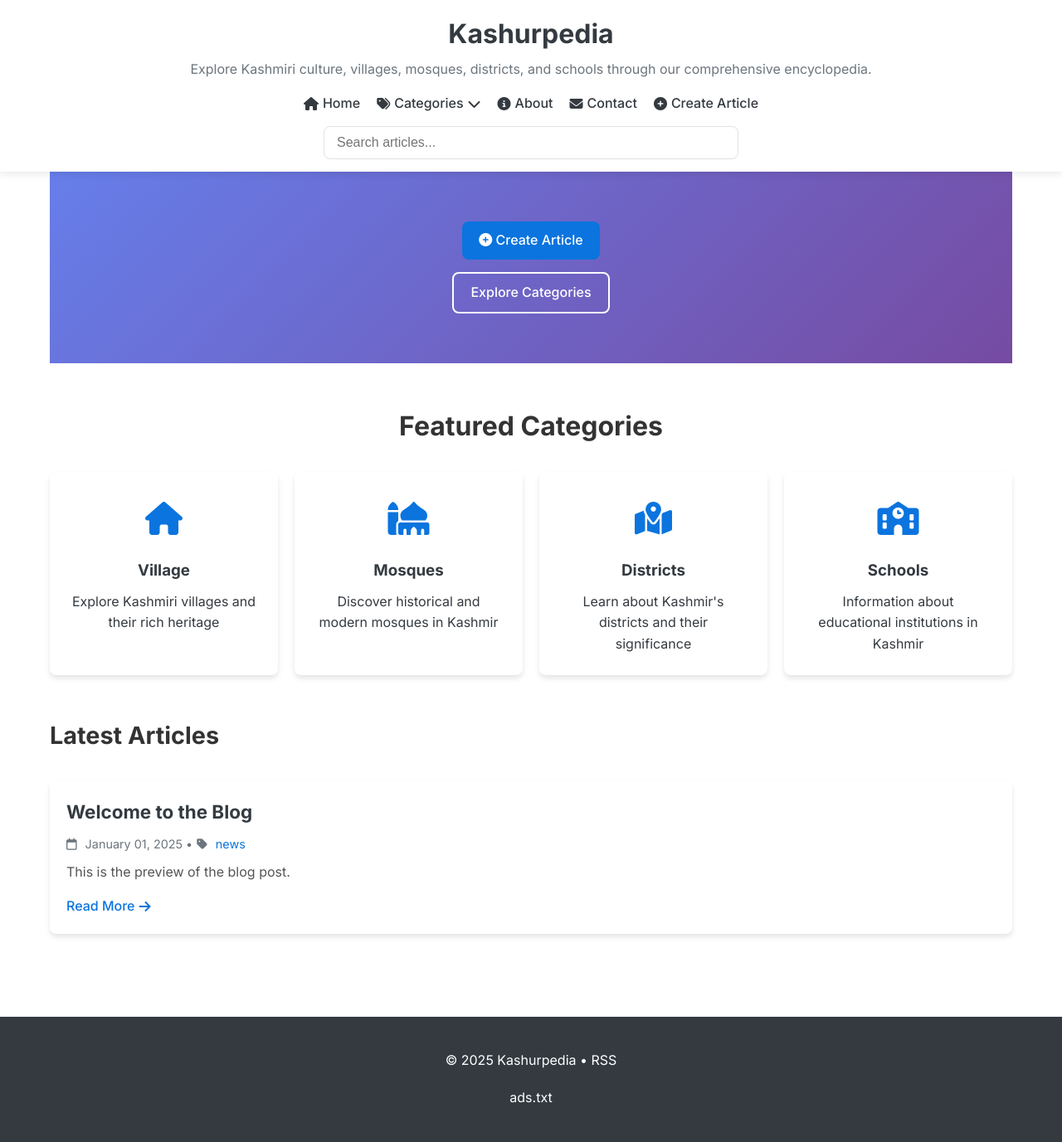
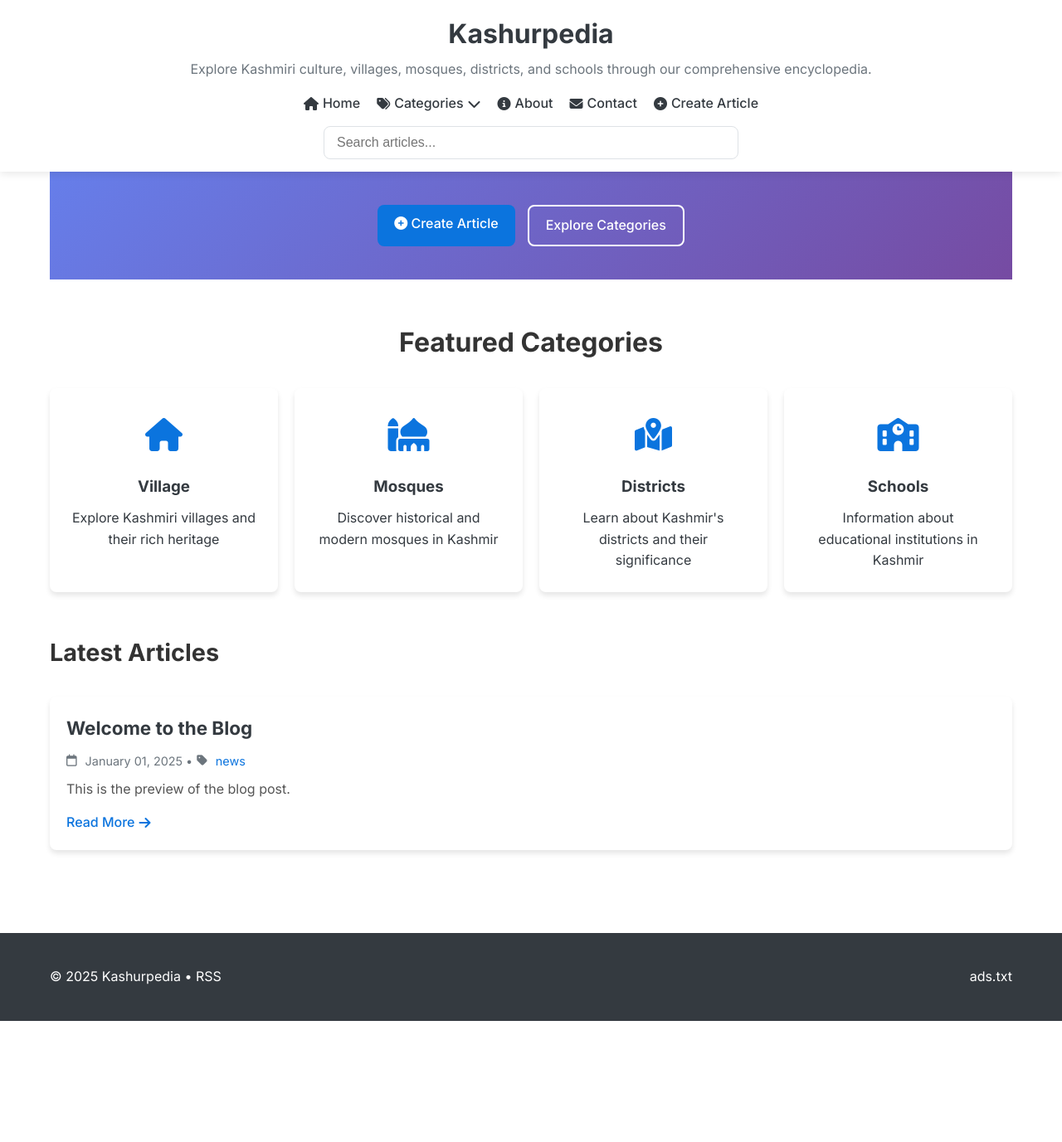
Before and after one commit to itzfew/kashur-koam, a Jekyll site: the page built from index.html, in a window 1280 px wide. Shown: the whole page at 83% size. Built offline with Jekyll 4.4.1, drawn with Linux system fonts in a browser that asks for light colours; the list of posts is cut into pages by our own code; after the commit the page ends 1231 px from its top, so only the background shows below that.

Commit message:
Update style.css

```diff
--- a/assets/style.css
+++ b/assets/style.css
@@ -144,6 +144,33 @@ body {
   font-size: 1rem;
 }
 
+.search-results {
+  position: absolute;
+  top: 100%;
+  left: 0;
+  right: 0;
+  background: white;
+  border: 1px solid var(--border);
+  border-radius: var(--radius);
+  box-shadow: var(--shadow);
+  max-height: 300px;
+  overflow-y: auto;
+  z-index: 1000;
+  display: none;
+}
+
+.search-results a {
+  display: block;
+  padding: 10px 15px;
+  text-decoration: none;
+  color: var(--dark);
+  border-bottom: 1px solid var(--border);
+}
+
+.search-results a:hover {
+  background: var(--light);
+}
+
 .mobile-menu-toggle {
   display: none;
   background: none;
@@ -155,25 +182,18 @@ body {
   top: 20px;
 }
 
-
 /* Hero Section */
 .hero {
   background: linear-gradient(135deg, #667eea 0%, #764ba2 100%);
   color: white;
-  padding: 60px 0;
+  padding: 40px 0;
   margin-bottom: 40px;
   text-align: center;
 }
 
-.hero-content h1 {
-  font-size: 2.5rem;
-  margin-bottom: 15px;
-}
-
-.tagline {
-  font-size: 1.2rem;
-  margin-bottom: 25px;
-  opacity: 0.9;
+.hero-content {
+  display: flex;
+  justify-content: center;
 }
 
 .hero-actions {
@@ -660,13 +680,8 @@ body {
   .post-image {
     flex: 0 0 auto;
   }
-
-  .hero-content h1 {
-    font-size: 2rem;
-  }
 }
 
-/* Responsive Design for Header */
 @media (max-width: 768px) {
   .header-inner {
     padding: 15px 0;
@@ -681,9 +696,38 @@ body {
   }
 
   .main-nav {
+    display: none;
+    position: absolute;
+    top: 100%;
+    left: 0;
+    right: 0;
+    background: white;
+    box-shadow: 0 4px 10px rgba(0, 0, 0, 0.1);
+    padding: 15px;
+    z-index: 1000;
     flex-direction: column;
     gap: 10px;
     margin-bottom: 20px;
+  }
+
+  .main-nav.active {
+    display: flex;
+  }
+
+  .dropdown {
+    width: 100%;
+    text-align: center;
+  }
+
+  .dropdown-content {
+    position: static;
+    box-shadow: none;
+    display: none;
+    width: 100%;
+  }
+
+  .dropdown.active .dropdown-content {
+    display: block;
   }
 
   .search-container {
@@ -695,17 +739,18 @@ body {
     display: block;
   }
 
-  /* Mobile menu styles */
-  .main-nav.active {
-    display: flex;
+  .hero {
+    padding: 30px 0;
   }
-}
-
-
 
   .hero-actions {
     flex-direction: column;
     align-items: center;
+  }
+
+  .hero-actions .btn {
+    width: 200px;
+    text-align: center;
   }
 
   .site-footer .container {
```
